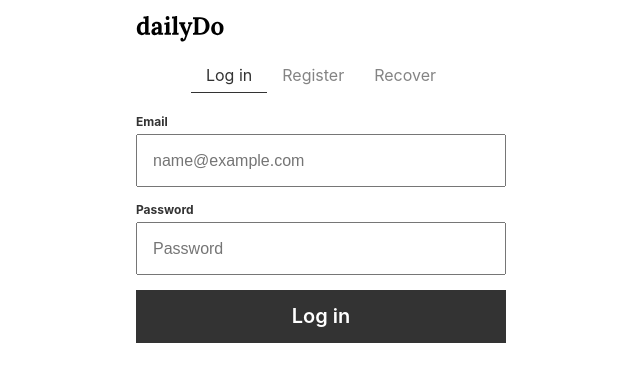
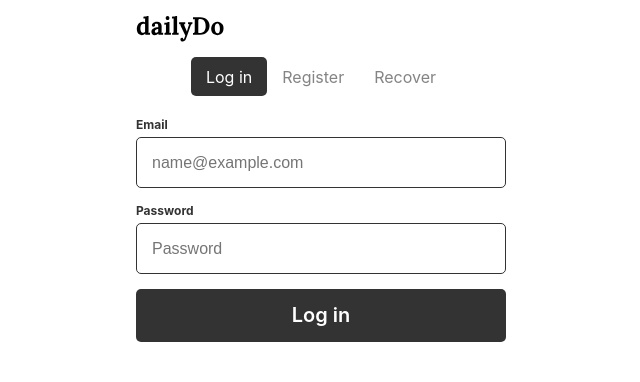
Before and after one commit to daulex/ddv2, a React (Create React App) app: page / in a window 1280 px wide. Shown: the top 382 px of the page, without its empty margins (319-959 px from the left). Built offline with nearby package versions, Linux system fonts and the light colour scheme; no server answers.

Commit message:
rounded border on ALL THE THINGS

```diff
--- a/src/App.js
+++ b/src/App.js
@@ -46,6 +46,7 @@ function App() {
 
   axios.defaults.baseURL = process.env.REACT_APP_DDAPI;
   axios.defaults.headers.common = {'Authorization': `Bearer ${activeUser}`};
+
   return (
     <Router>
       <Context.Provider  value={[activeUser, setActiveUser]}>
--- a/src/Components/Auth/Auth.scss
+++ b/src/Components/Auth/Auth.scss
@@ -7,15 +7,19 @@
         border-bottom: 1px solid #fff;
         a{
             display: block;
-            padding: 8px 15px 7px;
+            padding: 10px 15px 9px;
             color: #333;
             text-decoration: none;
             opacity: .6;
+            border-radius: $borderRadius;
+            background: #fff;
 
             &.active{
-                border-bottom: 1px solid #333;
+                //border-bottom: 1px solid #333;
+                background: #333;
+                color: #fff;
+                opacity: 1;
                 cursor: default;
-                opacity: 1;
             }
         }
     }
@@ -35,6 +39,8 @@
                     margin-bottom: 15px;
                     font-size: 16px;
                     line-height: 1.2;
+                    border-radius: $borderRadius;
+                    border: 1px solid #333;
                 }
             }
             label{
@@ -48,6 +54,7 @@
             @include button;
             background: #333;
             color: #fff;
+            border-radius: $borderRadius;
         }
     }
     .errors{
--- a/src/Components/GoalForm/GoalDelete.scss
+++ b/src/Components/GoalForm/GoalDelete.scss
@@ -4,6 +4,7 @@
     @include button;
     background: $text_strong;
     color: $white;
+    border-radius: $borderRadius;
   }
   &__confirmation{
     display: flex;
--- a/src/Components/GoalForm/GoalForm.scss
+++ b/src/Components/GoalForm/GoalForm.scss
@@ -16,12 +16,7 @@
             padding-bottom: 5px;
         }
         input.field__text{
-            height: 50px;
-            border: none;
-            background: #eee;
-            padding: 15px;
-            font-size: 20px;
-            font-weight: 600;
+            @include formInput;
         }
     }
     .goal-type__option + .goal-type__option{
@@ -44,7 +39,8 @@
     padding: 15px;
     input{
         @include button;
-        color: #FFFFFF;
-        background: #333;
+        color: #FFF;
+        border-radius: $borderRadius;
+        background-image: linear-gradient(to right, #333 0%, lighten(#333, 10%) 71%, #333 100%);
     }
 }
--- a/src/Components/GoalList/GoalList.scss
+++ b/src/Components/GoalList/GoalList.scss
@@ -19,6 +19,7 @@
             align-items: center;
             background: #eee;
             color: #000;
+            border-radius: $borderRadius;
             .today{
                 font-weight: 400;
                 font-size: 11px;
--- a/src/Components/RecordGoal/RecordGoal.scss
+++ b/src/Components/RecordGoal/RecordGoal.scss
@@ -19,14 +19,7 @@
         }
 
         input.field__text,.title{
-            display: block;
-            width: 100%;
-            height: 50px;
-            border: none;
-            background: #eee;
-            padding: 15px;
-            font-size: 20px;
-            font-weight: 600;
+            @include formInput;
         }
         .title{
             background: #f7f7f7;
--- a/src/scss/Variables.scss
+++ b/src/scss/Variables.scss
@@ -22,6 +22,17 @@ $buttonHeight: 53px;
     padding: 15px;
     text-decoration: none;
 }
+@mixin formInput{
+    display: block;
+    width: 100%;
+    height: 50px;
+    border: none;
+    background: #eee;
+    padding: 15px;
+    font-size: 20px;
+    font-weight: 600;
+    border-radius: $borderRadius;
+}
 $borderRadius: 5px;
 $blue: #0d82df;
 $cta: #85bf31;
```
